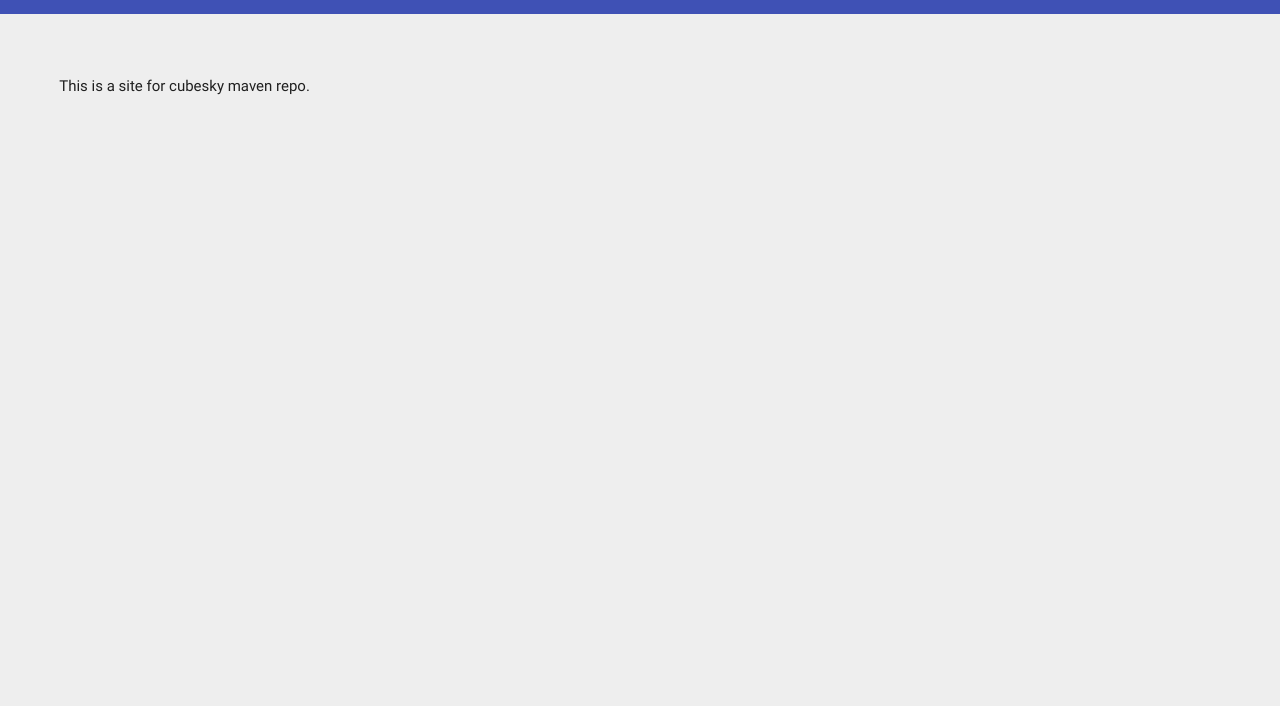
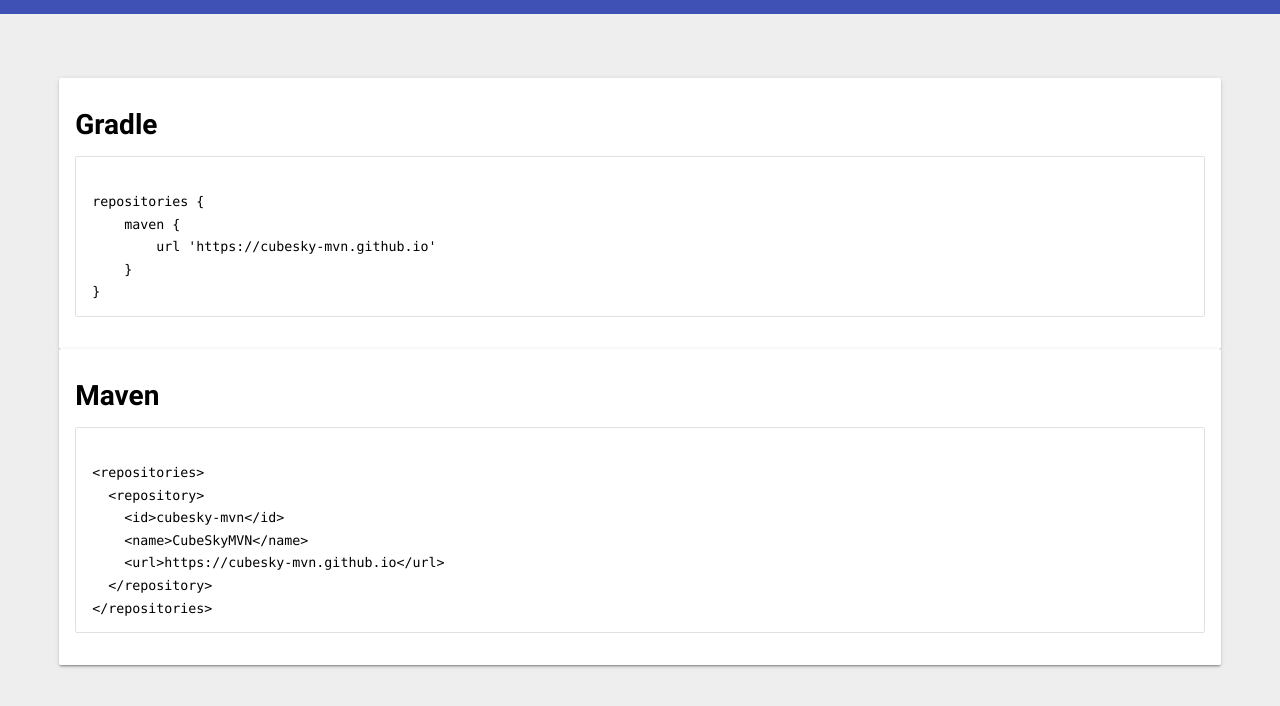
Before and after one commit to icesimba/cubesky-mvn.github.io, a plain HTML site: page index.html in a window 1280 px wide. Shown: the part 42-748 px from the top of the page. Drawn offline with Linux system fonts and the light colour scheme.

Commit message:
Add Help Text

```diff
--- a/index.html
+++ b/index.html
@@ -5,6 +5,33 @@
     <title>CubeSky Maven Repo</title>
     <link rel="stylesheet" href="css/mdui.min.css">
     <script src="js/mdui.min.js"></script>
+    <style type="text/css">
+    pre {
+        font-family: "Courier 10 Pitch", Courier, monospace;
+        font-size: 95%;
+        line-height: 140%;
+        white-space: pre;
+        white-space: pre-wrap;
+        white-space: -moz-pre-wrap;
+        white-space: -o-pre-wrap;
+    }
+
+    code {
+        font-family: Monaco, Consolas, "Andale Mono", "DejaVu Sans Mono", monospace;
+        font-size: 95%;
+        line-height: 140%;
+        white-space: pre;
+        white-space: pre-wrap;
+        white-space: -moz-pre-wrap;
+        white-space: -o-pre-wrap;
+    }
+
+    #content code {
+        display: block;
+        padding: 0.5em 1em;
+        border: 1px solid #bebab0;
+    }
+    </style>
 </head>
 <body class="mdui-theme-primary-indigo mdui-theme-accent-purple mdui-color-grey-200">
     <div class="mdui-toolbar mdui-color-theme">
@@ -13,7 +40,42 @@
     </div>
 
     <div class="mdui-container mdui-appbar-with-toolbar">
-		This is a site for cubesky maven repo.
+    	<div class="mdui-row">
+      <div class="mdui-col-xs-12">
+        <div class="mdui-card">
+          <div class="mdui-card-content">
+          <h1>Gradle</h1>
+          <div class="mdui-typo">
+          <pre><code>
+repositories {
+    maven {
+        url 'https://cubesky-mvn.github.io'
+    }
+}</code></pre>
+      </div>
+        </div>
+      </div>
+  </div>
+  </div>
+  <div class="mdui-row">
+      <div class="mdui-col-xs-12">
+      <div class="mdui-card">
+        <div class="mdui-card-content">
+        <h1>Maven</h1>
+        <div class="mdui-typo">
+<pre><code>
+&lt;repositories&gt;
+  &lt;repository&gt;
+    &lt;id&gt;cubesky-mvn&lt;/id&gt;
+    &lt;name&gt;CubeSkyMVN&lt;/name&gt;
+    &lt;url&gt;https://cubesky-mvn.github.io&lt;/url&gt;
+  &lt;/repository&gt;
+&lt;/repositories&gt; </code></pre>
+      </div>
+        </div>
+      </div>
+    </div>
+    </div>
   </div>
 </body>
 </html>
```
Lines whose indentation alone changed are shown as unchanged.
